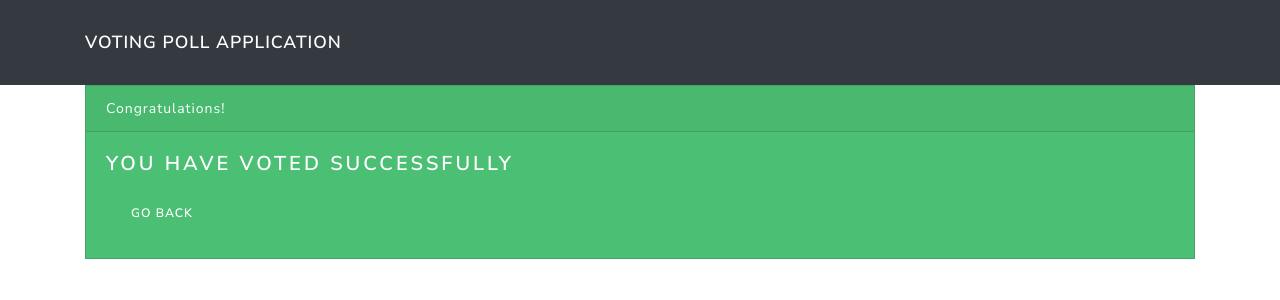
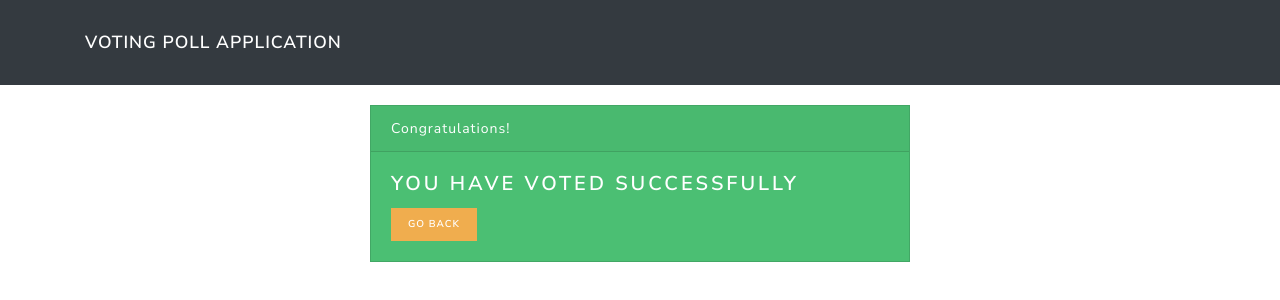
Before and after one commit to alimurtaza0830/voteapp, a React (Create React App) app: page /questions/1/votedSuccessfully in a window 1280 px wide. Shown: the top 300 px of the page. Built offline with nearby package versions, Linux system fonts and the light colour scheme.

Commit message:
updated styles of all components & and refactored handleSubmit

```diff
--- a/src/components/questionDetails.jsx
+++ b/src/components/questionDetails.jsx
@@ -21,16 +21,14 @@ class QuestionDetails extends Component {
 
   handleChange = ({event, choice, url, key}) => {
   	this.setState({ selectedChoice: { name: choice, url: url}}, () => {
-  		console.log(this.state.selectedChoice);
   	});
   };
 
-  handleSubmit = (event) => {
+  handleSubmit = async (event) => {
   	event.preventDefault();
   	const {selectedChoice} = this.state;
-	postVote(selectedChoice, () => {
+	await postVote(selectedChoice);
 		this.props.history.push(`${this.props.match.url}/votedSuccessfully`);
-	});
    }
 
   render() {
@@ -54,6 +52,8 @@ class QuestionDetails extends Component {
     }) : null ;
 
     return (
+    	<div className="row">
+    		<div className="col-sm-12 col-md-6 col-lg-6 offset-lg-3">
 	         <div className="card mb-3 margin-tb">
 	            <form onSubmit={this.handleSubmit}>
 	                <h3 className="card-header">Question: { question } </h3>
@@ -64,9 +64,11 @@ class QuestionDetails extends Component {
 	                  </fieldset>
 	                </div>
 	                <div className="card-footer text-right">
-                <button type="submit" className="btn btn-primary">Vote</button>
+	                <button type="submit" className="btn btn-primary btn-sm">Vote</button>
 	                </div>
 	            </form>
+	          </div>
+    		</div>
     	</div>
     );
   }
--- a/src/components/questionTemplate.jsx
+++ b/src/components/questionTemplate.jsx
@@ -15,7 +15,7 @@ const QuestionTemplate = ({ title, published_at, choices, url }) => {
 			    published at: {new Date(published_at).toDateString()}</p>
 			  </div>
 				<div className="question-footer text-right">
-		       		<Link to={`${url}`} className="btn btn-primary pull-right">View Detail to Vote </Link>
+		       		<Link to={`${url}`} className="btn btn-primary btn-sm pull-right">View Detail to Vote </Link>
 		      	</div>
 			</div>
 		</div>
--- a/src/components/votedSuccessfully.jsx
+++ b/src/components/votedSuccessfully.jsx
@@ -4,13 +4,18 @@ import {Link} from 'react-router-dom';
 
 const VotedSuccessfully = () => {
     return (
-      <div className="card text-white bg-success mb-3">
-        <div className="card-header">Congratulations!</div>
-        <div className="card-body">
-          <h4 className="card-title">You Have Voted successfully</h4>
-          <Link to="/" className="btn btn-success">Go Back</Link>
-        </div>
-      </div>
+    	<div className="row">
+    		<div className="col-sm-12 col-md-12 col-lg-6 offset-lg-3 ">
+				<div className="card text-white bg-success mb-3 margin-tb">
+			        <div className="card-header">Congratulations!</div>
+			        <div className="card-body">
+			          <h4 className="card-title">You Have Voted successfully</h4>
+			          <Link to="/" className="btn btn-sm btn-warning">Go Back</Link>
+		        	</div>
+		      </div>
+    		</div>
+    	</div>
+
     );
 }
 
```
Lines whose indentation alone changed are shown as unchanged.
